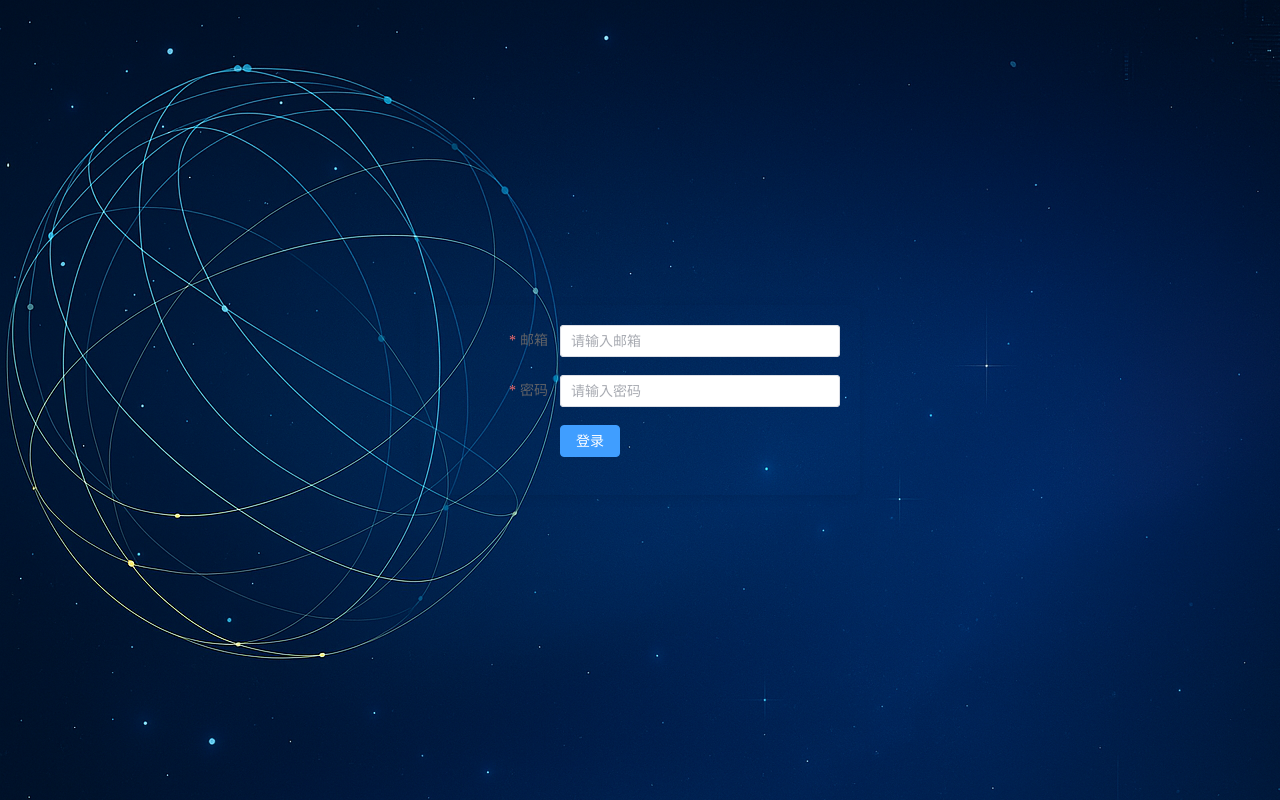
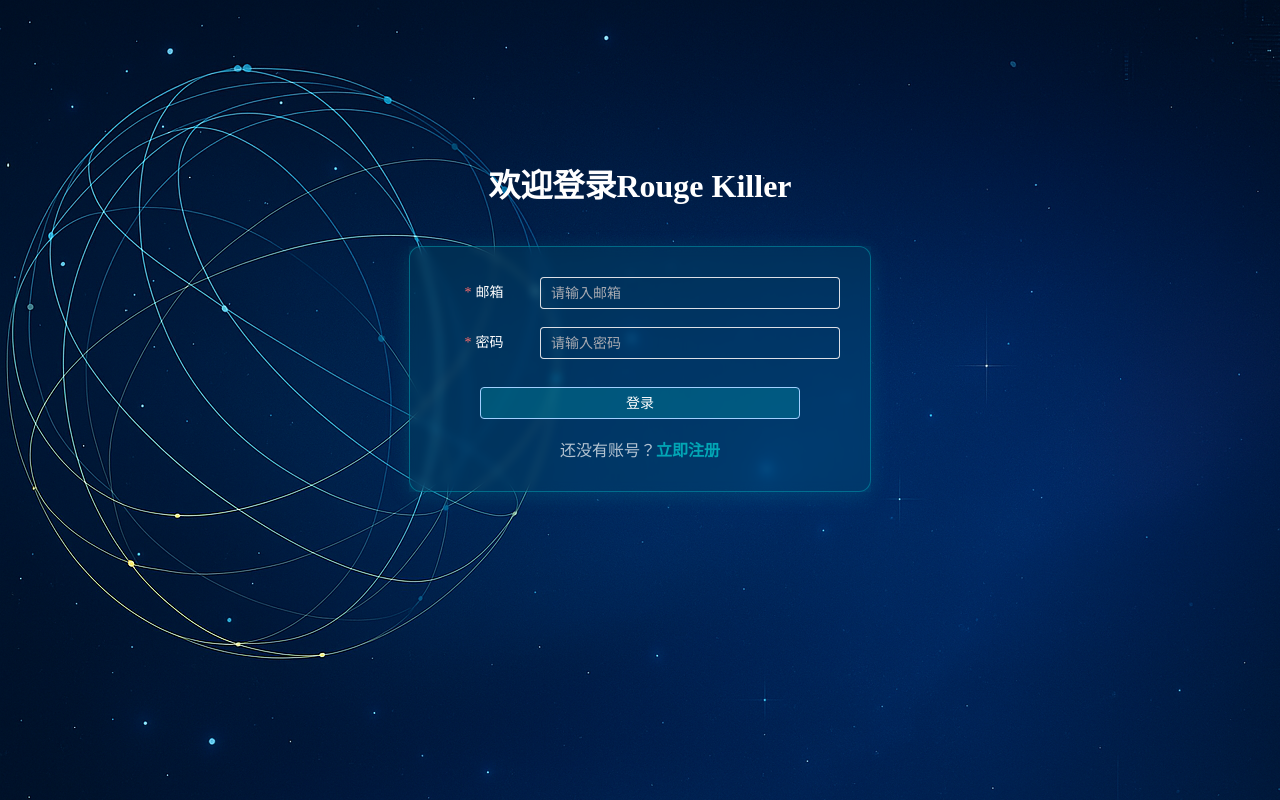
Before and after one commit to 2710165659/RougeKiller, a Vue app in the folder Frontend/rouge_vue/: page /login in a window 1280 px wide. Built offline with nearby package versions, Linux system fonts and the light colour scheme.

Commit message:
美化登录注册页面

```diff
--- a/Frontend/rouge_vue/src/components/CustomMenu.vue
+++ b/Frontend/rouge_vue/src/components/CustomMenu.vue
@@ -68,16 +68,15 @@ const activeIndex = computed(() => {
 
 <style scoped>
 .container {
-  height: 100%;
+  min-height: 100vh;
   background-color: #32393A;
-  padding: 20px;
   user-select: none;
 }
 
 img {
   display: block;
   width: 50%;
-  margin: 0 auto;
+  margin: 20px auto;
   transition: transform 0.3s ease;
   user-select: none;
 }
--- a/Frontend/rouge_vue/src/views/auth/Login.vue
+++ b/Frontend/rouge_vue/src/views/auth/Login.vue
@@ -1,5 +1,7 @@
 <template>
   <div class="login-container">
+    <h1>欢迎登录Rouge Killer</h1>
+    <div class="form-container">
       <el-form ref="formRef" :model="form" :rules="rules" label-width="120px" class="login-form">
         <el-form-item label="邮箱" prop="email">
           <el-input v-model="form.email" placeholder="请输入邮箱" />
@@ -8,9 +10,13 @@
           <el-input v-model="form.password" type="password" placeholder="请输入密码" show-password />
         </el-form-item>
         <el-form-item>
-        <el-button type="primary" @click="submitForm">登录</el-button>
+          <el-button type="primary" @click="submitForm" plain>登录</el-button>
         </el-form-item>
+        <div class="register-link">
+          还没有账号？<router-link to="/register">立即注册</router-link>
+        </div>
       </el-form>
+    </div>
   </div>
 </template>
 
@@ -58,16 +64,79 @@ const submitForm = async () => {
 
 <style scoped>
 .login-container {
+  height: 100vh;
+  width: 100vw;
+  text-align: center;
   display: flex;
+  flex-direction: column;
+  align-items: center;
+}
+
+.form-container {
   justify-content: center;
   align-items: center;
-  height: 100vh;
+  background-color: #02a6b511;
+}
+
+h1 {
+  display: block;
+  margin-top: 20vh;
+  margin-bottom: 5vh;
+  color: white;
 }
 
 .login-form {
   width: 400px;
-  padding: 20px;
-  border-radius: 8px;
-  box-shadow: 0 2px 12px 0 rgba(0, 0, 0, 0.1);
+  padding: 30px;
+  border-radius: 12px;
+  box-shadow: 0 4px 20px 0 rgba(2, 166, 181, 0.2);
+  border: 1px solid rgba(2, 166, 181, 0.5);
+  background-color: rgba(2, 166, 181, 0.05);
+  backdrop-filter: blur(5px);
+  text-align: center;
+}
+
+.login-form :deep(label) {
+  display: block;
+  width: 100px !important;
+  text-align: center;
+  color: white;
+}
+
+.login-form :deep(.el-input__wrapper) {
+  background-color: transparent;
+
+}
+
+.login-form :deep(.el-input__inner) {
+  color: white;
+}
+
+.login-form :deep(.el-button) {
+  color: white;
+  background-color: rgba(2, 166, 181, 0.3);
+  width: 80%;
+  margin: 10px auto 0;
+}
+
+.login-form :deep(.el-form-item__content) {
+  margin-left: 0 !important;
+}
+
+.register-link {
+  margin: 15px auto 0;
+  text-align: center;
+  color: rgba(255, 255, 255, 0.7);
+  width: 80%;
+}
+
+.register-link a {
+  color: #02a6b5;
+  text-decoration: none;
+  font-weight: bold;
+}
+
+.register-link a:hover {
+  text-decoration: underline;
 }
 </style>
--- a/Frontend/rouge_vue/src/views/auth/Register.vue
+++ b/Frontend/rouge_vue/src/views/auth/Register.vue
@@ -1,5 +1,7 @@
 <template>
   <div class="login-container">
+    <h1>欢迎注册Rouge Killer</h1>
+    <div class="form-container">
       <el-form ref="formRef" :model="form" :rules="rules" label-width="120px" class="login-form">
         <el-form-item label="邮箱" prop="email">
           <el-input v-model="form.email" placeholder="请输入邮箱" />
@@ -11,9 +13,13 @@
           <el-input v-model="form.confirmPassword" type="password" placeholder="请再次输入密码" show-password />
         </el-form-item>
         <el-form-item>
-        <el-button type="primary" @click="submitForm">注册</el-button>
+          <el-button type="primary" @click="submitForm" plain>注册</el-button>
         </el-form-item>
+        <div class="register-link">
+          已有账号？<router-link to="/login">立即登录</router-link>
+        </div>
       </el-form>
+    </div>
   </div>
 </template>
 
@@ -76,16 +82,78 @@ const submitForm = async () => {
 
 <style scoped>
 .login-container {
+  height: 100vh;
+  width: 100vw;
+  text-align: center;
   display: flex;
+  flex-direction: column;
+  align-items: center;
+}
+
+.form-container {
   justify-content: center;
   align-items: center;
-  height: 100vh;
+  background-color: #02a6b511;
+}
+
+h1 {
+  display: block;
+  margin-top: 20vh;
+  margin-bottom: 5vh;
+  color: white;
 }
 
 .login-form {
   width: 400px;
-  padding: 20px;
-  border-radius: 8px;
-  box-shadow: 0 2px 12px 0 rgba(0, 0, 0, 0.1);
+  padding: 30px;
+  border-radius: 12px;
+  box-shadow: 0 4px 20px 0 rgba(2, 166, 181, 0.2);
+  border: 1px solid rgba(2, 166, 181, 0.5);
+  background-color: rgba(2, 166, 181, 0.05);
+  backdrop-filter: blur(5px);
+  text-align: center;
+}
+
+.login-form :deep(label) {
+  display: block;
+  width: 100px !important;
+  text-align: center;
+  color: white;
+}
+
+.login-form :deep(.el-input__wrapper) {
+  background-color: transparent;
+}
+
+.login-form :deep(.el-input__inner) {
+  color: white;
+}
+
+.login-form :deep(.el-button) {
+  color: white;
+  background-color: rgba(2, 166, 181, 0.3);
+  width: 80%;
+  margin: 10px auto 0;
+}
+
+.login-form :deep(.el-form-item__content) {
+  margin-left: 0 !important;
+}
+
+.register-link {
+  margin: 15px auto 0;
+  text-align: center;
+  color: rgba(255, 255, 255, 0.7);
+  width: 80%;
+}
+
+.register-link a {
+  color: #02a6b5;
+  text-decoration: none;
+  font-weight: bold;
+}
+
+.register-link a:hover {
+  text-decoration: underline;
 }
 </style>
```
Lines whose indentation alone changed are shown as unchanged.
